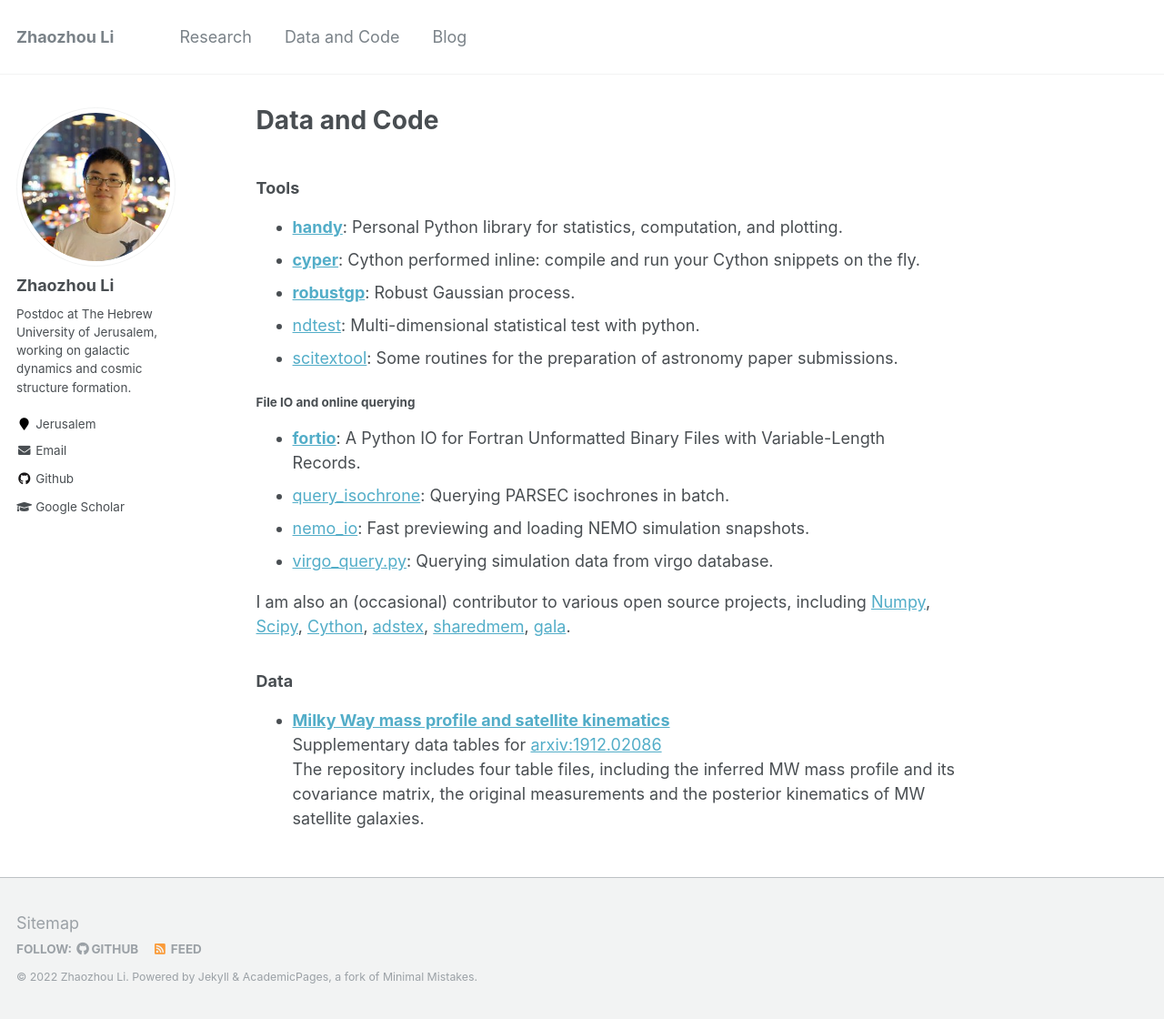
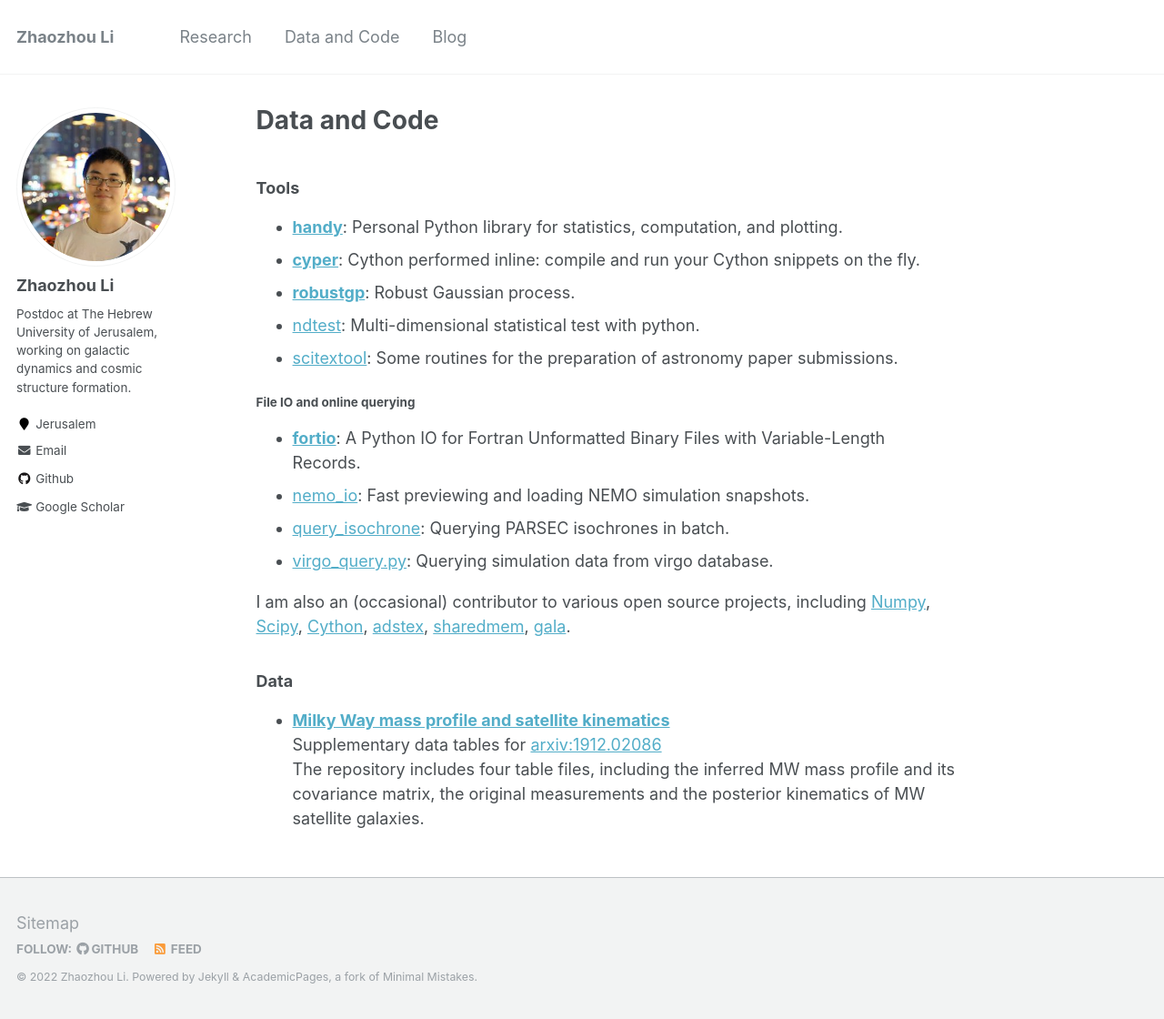
Before and after one commit to syrte/syrte.github.io-jekyll, a Jekyll site: the page built from _pages/data_code.md, in a window 1280 px wide and 1120 px high. Shown: the whole window at 91% size. Built offline with Jekyll 4.4.1, drawn with Linux system fonts in a browser that asks for light colours.

```diff
--- a/_pages/data_code.md
+++ b/_pages/data_code.md
@@ -16,8 +16,8 @@ redirect_from:
 
 #### File IO and online querying
 - [**fortio**](https://github.com/syrte/fortio): A Python IO for Fortran Unformatted Binary Files with Variable-Length Records.
+- [nemo_io](https://gist.github.com/syrte/028c5d7974c69db40a3208da47aba67a): Fast previewing and loading NEMO simulation snapshots.
 - [query_isochrone](https://github.com/syrte/query_isochrone): Querying PARSEC isochrones in batch.
-- [nemo_io](https://gist.github.com/syrte/028c5d7974c69db40a3208da47aba67a): Fast previewing and loading NEMO simulation snapshots.
 - [virgo_query.py](https://gist.github.com/syrte/d5b8a3e7067afba3e701d7620f1571e1): Querying simulation data from virgo database.
 
 I am also an (occasional) contributor to various open source projects, including [Numpy](https://github.com/numpy/numpy), [Scipy](https://github.com/scipy/scipy), [Cython](https://github.com/cython/cython), [adstex](https://github.com/yymao/adstex), [sharedmem](https://github.com/rainwoodman/sharedmem), [gala](https://github.com/adrn/gala).
```
